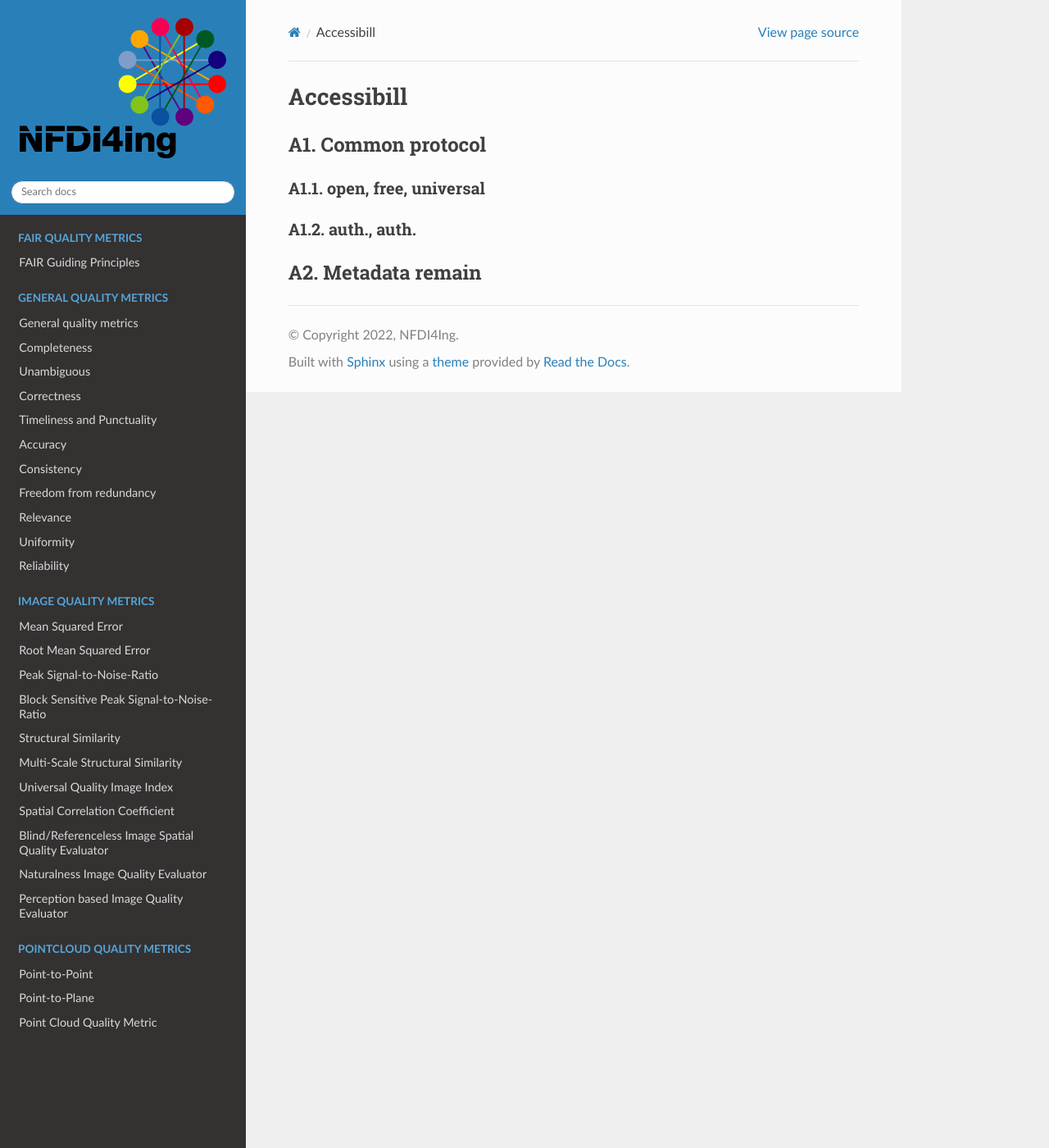
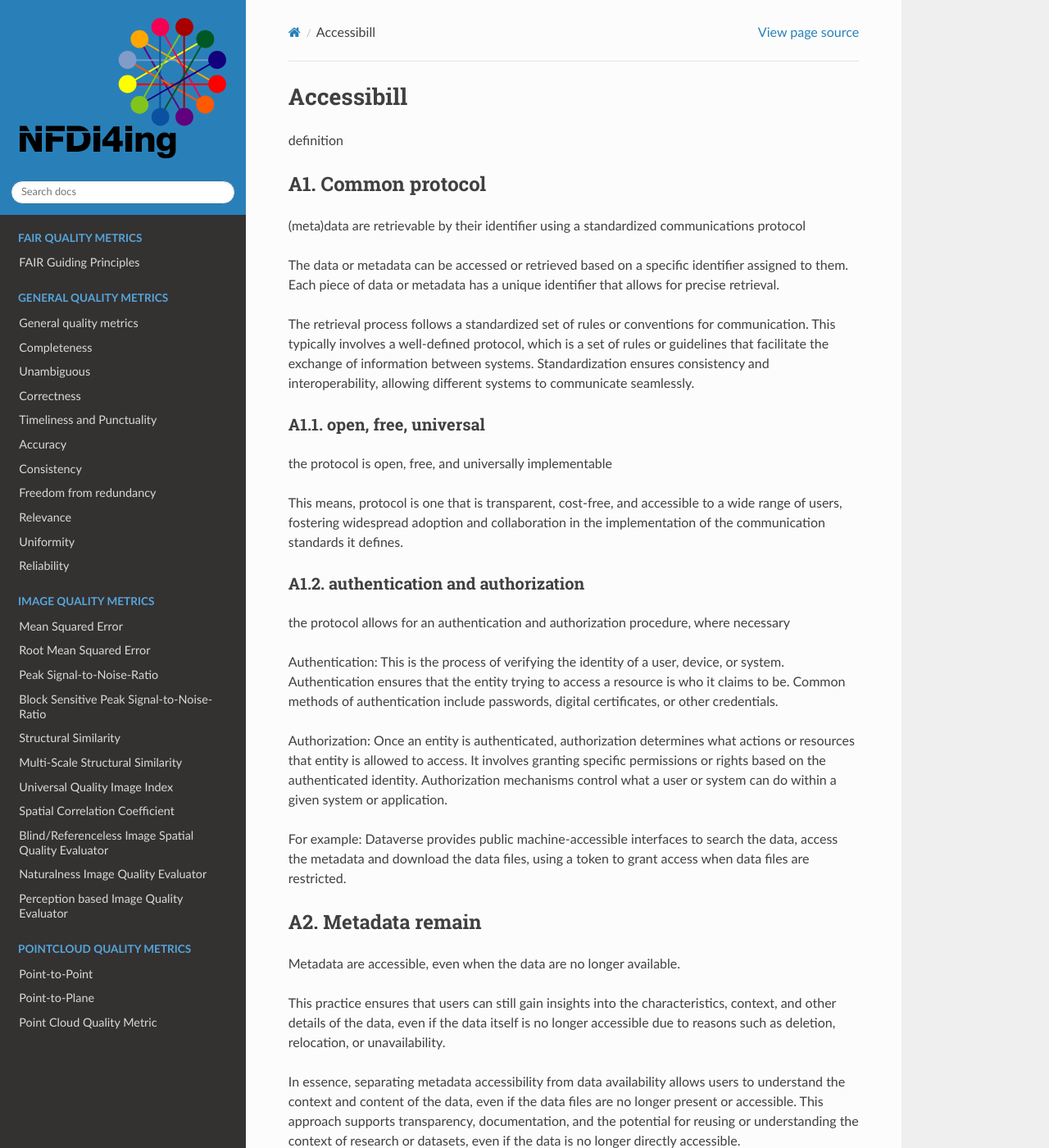
Before and after one commit to NFDI4ING-TA-GOLO/GOLO_Data_Quality_Metrics, a Sphinx documentation site: the page built from docs/source/FAIR/02_Accessable.rst, in a window 1280 px wide and 1400 px high. Shown: the whole window at 82% size. Built offline with Sphinx 7.4.7 and the Read the Docs theme 2.0.0, drawn with Linux system fonts in a browser that asks for light colours.

Commit message:
accessible

```diff
--- a/docs/source/FAIR/01_Findable.rst
+++ b/docs/source/FAIR/01_Findable.rst
@@ -42,3 +42,6 @@ F4. Searchable Results
 =========
 
 (meta)data are registered or indexed in a searchable resource
+
+Data or metadata (information describing the data) is officially recorded or listed in a system or database that allows
+for easy retrieval through searching.
--- a/docs/source/FAIR/02_Accessable.rst
+++ b/docs/source/FAIR/02_Accessable.rst
@@ -2,14 +2,54 @@
 Accessibill
 ********************
 
+definition
+
 A1. Common protocol
 =========
+
+(meta)data are retrievable by their identifier using a standardized communications protocol
+
+The data or metadata can be accessed or retrieved based on a specific identifier assigned to them.
+Each piece of data or metadata has a unique identifier that allows for precise retrieval.
+
+The retrieval process follows a standardized set of rules or conventions for communication. This typically involves
+a well-defined protocol, which is a set of rules or guidelines that facilitate the exchange of information between systems.
+Standardization ensures consistency and interoperability, allowing different systems to communicate seamlessly.
 
 A1.1. open, free, universal
 --------------------
 
-A1.2. auth., auth.
+the protocol is open, free, and universally implementable
+
+This means, protocol is one that is transparent, cost-free, and accessible
+to a wide range of users, fostering widespread adoption
+and collaboration in the implementation of the communication standards it defines.
+
+A1.2. authentication and authorization
 --------------------
+
+the protocol allows for an authentication and authorization procedure, where necessary
+
+Authentication: This is the process of verifying the identity of a user, device,
+or system. Authentication ensures that the entity trying to access a resource is who it claims to be. Common methods
+of authentication include passwords, digital certificates, or other credentials.
+
+Authorization: Once an entity is authenticated, authorization determines what actions or resources that
+entity is allowed to access. It involves granting specific permissions or rights based on the authenticated
+identity. Authorization mechanisms control what a user or system can do within a given system or application.
+
+For example: Dataverse provides public machine-accessible interfaces to
+search the data, access the metadata and download the data files, using a token to grant access when
+data files are restricted.
 
 A2. Metadata remain
 =========
+
+Metadata are accessible, even when the data are no longer available.
+
+This practice ensures that users can still gain insights into the characteristics, context, and other details of the data,
+even if the data itself is no longer accessible due to reasons such as deletion, relocation, or unavailability.
+
+In essence, separating metadata accessibility from data availability allows users to understand the
+context and content of the data, even if the data files are no longer present or accessible. This approach supports transparency, documentation, and the potential for reusing
+or understanding the context of research or datasets, even if the data is no longer directly accessible.
```
